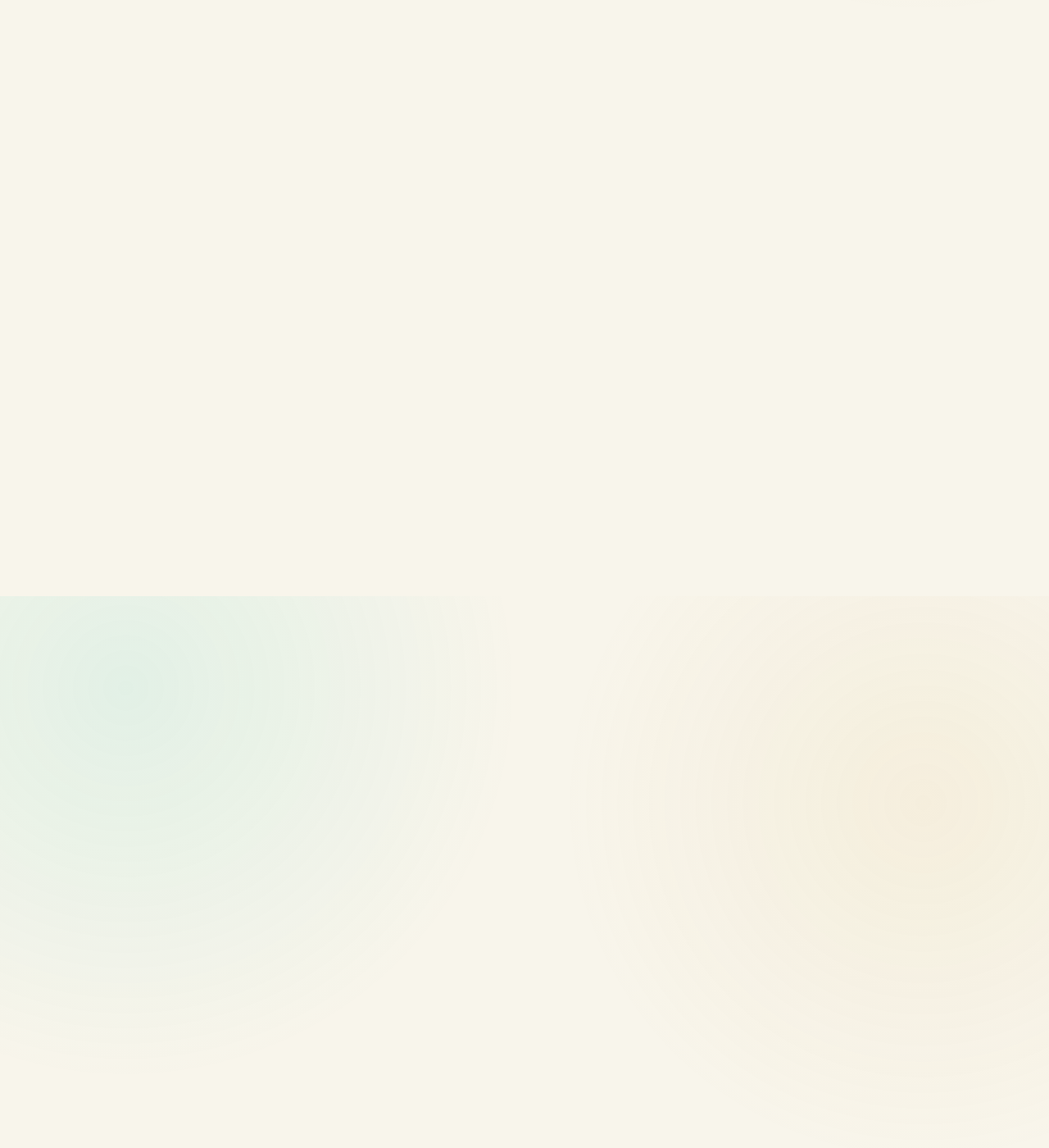
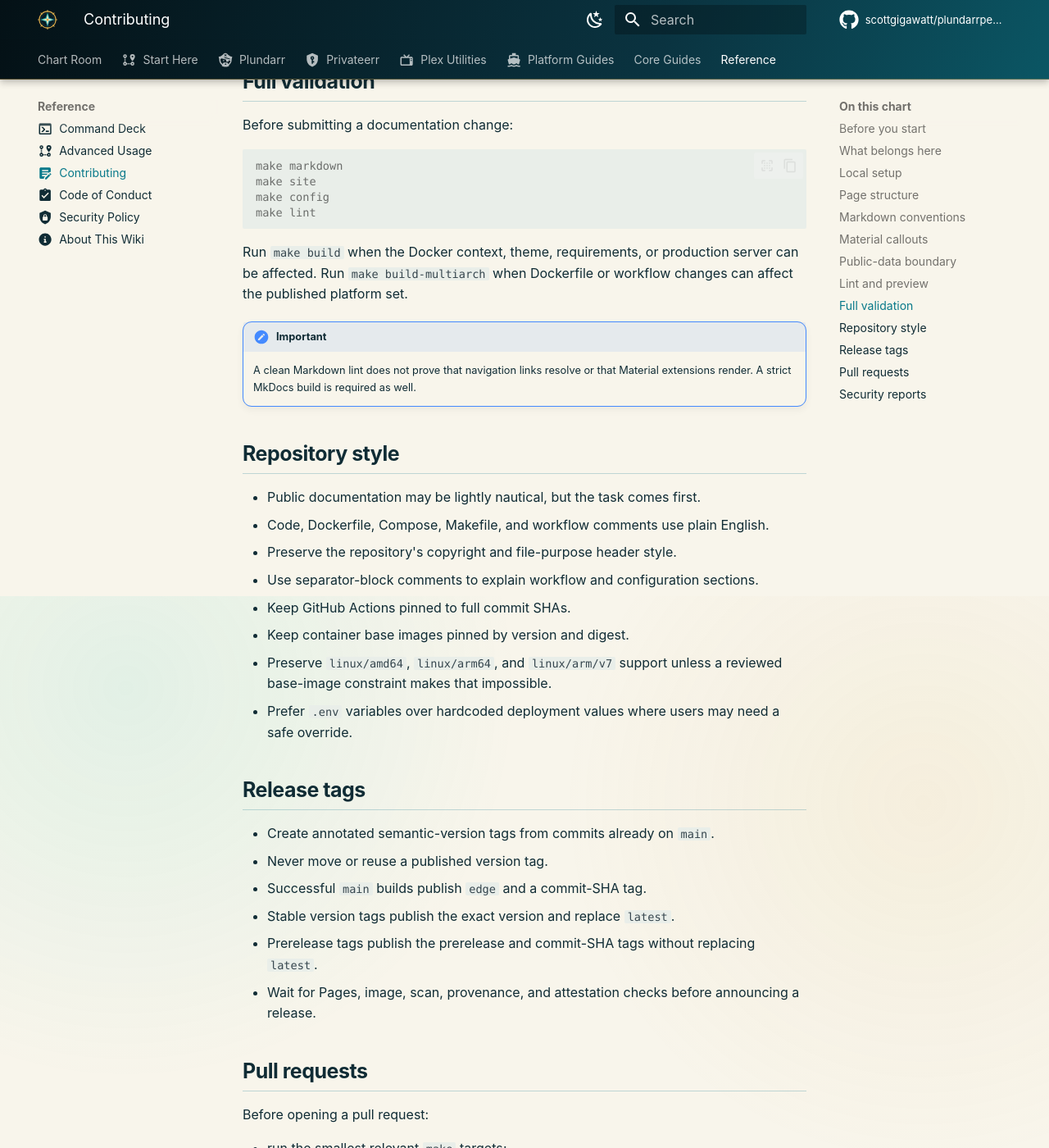
Before and after one commit to scottgigawatt/plundarrpedia, an MkDocs documentation site: the page built from docs/CONTRIBUTING.md, in a window 1280 px wide and 1400 px high, scrolled down 3473 px. Shown: the whole window at 82% size. Built offline with MkDocs 1.6.1 and Material for MkDocs 9.7.7, drawn with Linux system fonts in a browser that asks for light colours; comment, search, counter and statistics services are not loaded; some of the changed text lies outside the part shown.

Commit message:
📚 Stock the policy shelf with cursed manuals

````diff
--- a/docs/CONTRIBUTING.md
+++ b/docs/CONTRIBUTING.md
@@ -1,14 +1,63 @@
 ---
-title: Writing and Contributing
-description: Format, lint, preview, and validate task-oriented Plundarrpedia pages.
+title: Contributing
+description: Propose, format, preview, validate, and submit Plundarrpedia improvements.
 icon: material/text-box-edit
 ---
 
-# Writing and contributing
+# Contributing to Plundarrpedia 🏴‍☠️
 
 Plundarrpedia is maintained as Markdown, but valid Markdown alone is not enough.
 Pages also need stable navigation, accurate examples, safe public data, and a
 clean Material for MkDocs render.
+
+## Before you start
+
+- Read the [repository README](https://github.com/scottgigawatt/plundarrpedia#readme)
+  for the repository and image overview.
+- Read the [security policy](SECURITY.md) before sharing logs, screenshots, or
+  infrastructure details.
+- Keep to the [code of conduct](CODE_OF_CONDUCT.md).
+- Check existing issues and pull requests before opening a duplicate chart.
+- Confirm the sibling project that owns the behavior you want to document.
+
+## What belongs here
+
+Good contributions include:
+
+- task-oriented guides for Plundarr, Privateerr, Duplex, and related projects;
+- Linux Docker, Synology, TrueNAS, and other platform-specific deployment help;
+- corrected commands, links, screenshots, diagrams, and troubleshooting steps;
+- accessibility, navigation, search, or theme improvements;
+- container, workflow, linting, and supply-chain hardening for the wiki itself.
+
+Questionable cargo includes:
+
+- copying a sibling project's entire README into the wiki;
+- undocumented platform assumptions presented as universal requirements;
+- generated HTML from `site/` instead of its Markdown or theme source;
+- speculative instructions that have not been checked against the owning
+  project;
+- credentials, private logs, live VPN configuration, or identifiable paths.
+
+## Local setup
+
+```console
+git clone https://github.com/scottgigawatt/plundarrpedia.git
+cd plundarrpedia
+cp example.env .env
+```
+
+Useful authoring and validation commands:
+
+```console
+make serve
+make markdown
+make site
+make config
+pre-commit run --all-files
+```
+
+Open <http://localhost:8000> while `make serve` is running.
 
 ## Page structure
 
@@ -110,3 +159,49 @@ changes can affect the published platform set.
 !!! important
     A clean Markdown lint does not prove that navigation links resolve or that
     Material extensions render. A strict MkDocs build is required as well.
+
+## Repository style
+
+- Public documentation may be lightly nautical, but the task comes first.
+- Code, Dockerfile, Compose, Makefile, and workflow comments use plain English.
+- Preserve the repository's copyright and file-purpose header style.
+- Use separator-block comments to explain workflow and configuration sections.
+- Keep GitHub Actions pinned to full commit SHAs.
+- Keep container base images pinned by version and digest.
+- Preserve `linux/amd64`, `linux/arm64`, and `linux/arm/v7` support unless a
+  reviewed base-image constraint makes that impossible.
+- Prefer `.env` variables over hardcoded deployment values where users may need
+  a safe override.
+
+## Release tags
+
+- Create annotated semantic-version tags from commits already on `main`.
+- Never move or reuse a published version tag.
+- Successful `main` builds publish `edge` and a commit-SHA tag.
+- Stable version tags publish the exact version and replace `latest`.
+- Prerelease tags publish the prerelease and commit-SHA tags without replacing
+  `latest`.
+- Wait for Pages, image, scan, provenance, and attestation checks before
+  announcing a release.
+
+## Pull requests
+
+Before opening a pull request:
+
+- run the smallest relevant `make` targets;
+- run `pre-commit run --all-files`;
+- inspect the rendered light and dark themes for visual changes;
+- confirm navigation and relative links resolve in a strict build;
+- remove `.env`, `site/`, logs, and other generated or private files;
+- explain what changed, why it changed, and how it was validated.
+
+Smaller, focused pull requests are easier to review than a kraken-sized rewrite
+with six unrelated tentacles.
+
+## Security reports
+
+Do not report vulnerabilities in public issues or pull requests. Use the
+[security policy](SECURITY.md), or ask for a private route in the
+[🔥HADES🔥 Discord](https://discord.gg/BpEGzWwGYf).
+
+Fair winds, clean diffs, and may your YAML indent on the first try. ☠️
--- a/mkdocs.yml
+++ b/mkdocs.yml
@@ -17,6 +17,9 @@ copyright: Copyright &copy; 2026 Scott Gigawatt
 repo_name: scottgigawatt/plundarrpedia
 repo_url: https://github.com/scottgigawatt/plundarrpedia
 edit_uri: edit/main/docs/
+
+not_in_nav: |
+  GHCR_README.md
 
 nav:
   - Chart Room: index.md
@@ -48,7 +51,10 @@ nav:
       - Networking and VPN: guides/networking-and-vpn.md
   - Reference:
       - Command Deck: reference/commands.md
-      - Writing and Contributing: CONTRIBUTING.md
+      - Advanced Usage: ADVANCED_USAGE.md
+      - Contributing: CONTRIBUTING.md
+      - Code of Conduct: CODE_OF_CONDUCT.md
+      - Security Policy: SECURITY.md
       - About This Wiki: reference/about.md
 
 theme:
````
Also changed, not shown: README.md (+6 -0 lines), docs/ADVANCED_USAGE.md (added, +150 -0 lines), docs/CODE_OF_CONDUCT.md (added, +65 -0 lines), docs/GHCR_README.md (added, +73 -0 lines), docs/SECURITY.md (added, +110 -0 lines).
